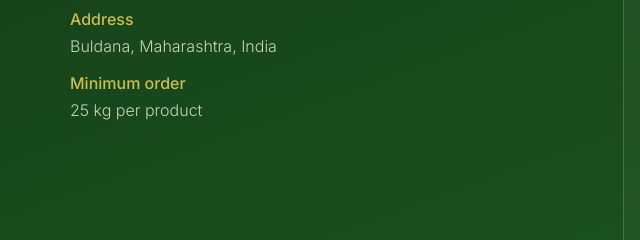
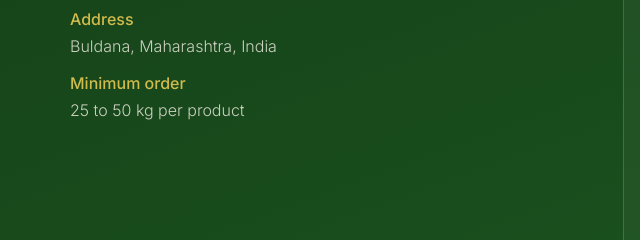
Before and after one commit to organic-rays/organic-rays-website, a plain HTML site: page index.html in a window 1280 px wide. Shown: the part 3791-4031 px from the top of the page, 0-640 px from the left. Drawn offline with nearby package versions, Linux system fonts and the light colour scheme.

Commit message:
Update minimum order quantity in index.html

```diff
--- a/index.html
+++ b/index.html
@@ -346,7 +346,7 @@
           <p><strong>Email</strong><br><a href="mailto:hello@organicrays.com">hello@organicrays.com</a></p>
           <p><strong>LinkedIn</strong><br><a href="https://www.linkedin.com/in/organic-rays" target="_blank" rel="noopener">linkedin.com/in/organic-rays</a></p>
           <p><strong>Address</strong><br>Buldana, Maharashtra, India</p>
-          <p><strong>Minimum order</strong><br>25 kg per product</p>
+          <p><strong>Minimum order</strong><br>25 to 50 kg per product</p>
         </div>
         <form action="https://api.web3forms.com/submit" method="POST">
           <input type="hidden" name="access_key" value="75919555-2c22-4efc-b015-414a6db5a57d">
```
